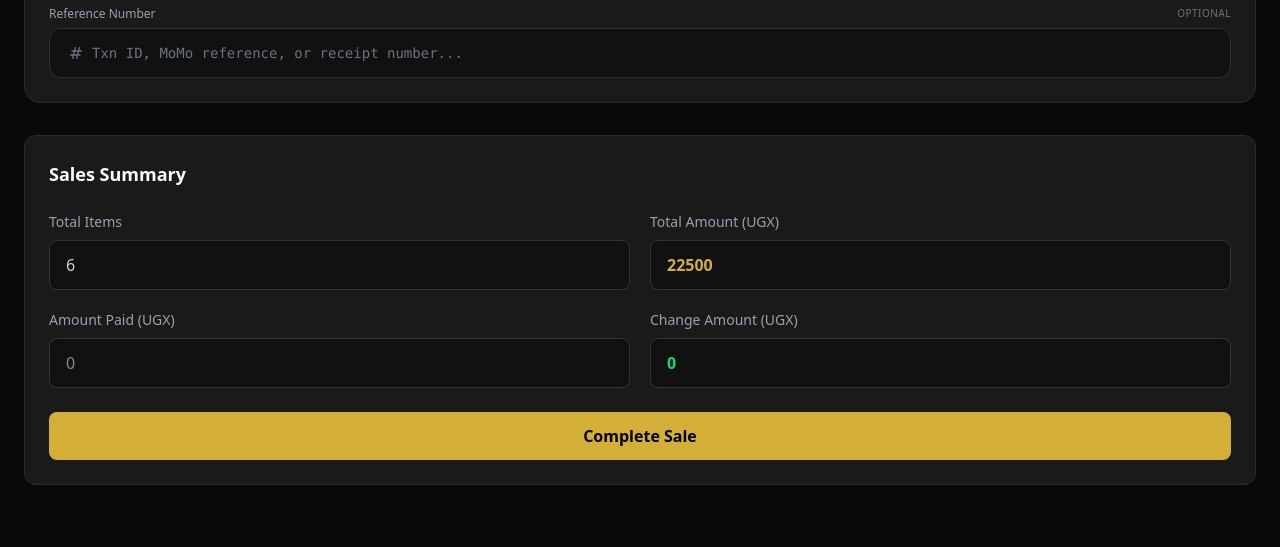
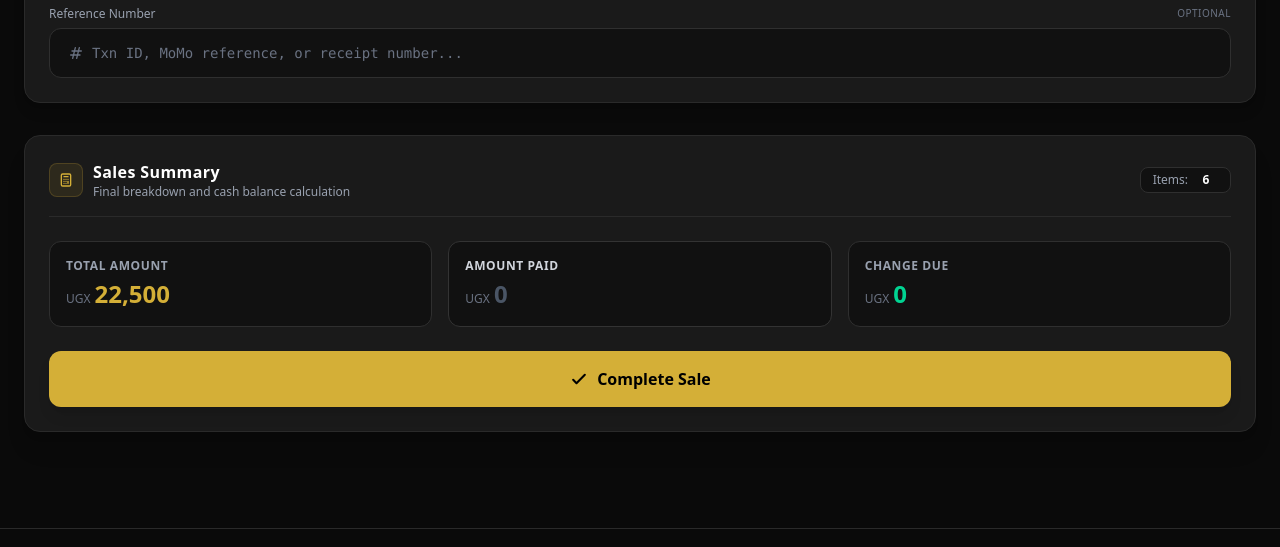
Before and after one commit to Giveth2024/giveth-regina-system, a website with bundled scripts: page public/sales/addSales.html in a window 1280 px wide. Shown: the part 2180-2727 px from the top of the page. Built offline with nearby package versions, Linux system fonts and the light colour scheme; no server answers.

Commit message:
Updated the sales summary page with a better layout and design

```diff
--- a/public/sales/addSales.html
+++ b/public/sales/addSales.html
@@ -1328,79 +1328,143 @@
       <!-- SALES SUMMARY -->
       <!-- ========================================= -->
 
-      <section class="bg-[#1A1A1A] border border-[#2A2A2A] rounded-xl p-6 mt-8">
-        <h2 class="text-lg font-semibold text-white mb-6">Sales Summary</h2>
+      <section
+        class="bg-[#1A1A1A] border border-[#2A2A2A] rounded-2xl p-5 md:p-6 mt-8 shadow-xl"
+      >
+        <!-- Header -->
+        <div
+          class="flex items-center justify-between pb-4 mb-6 border-b border-[#2A2A2A]"
+        >
+          <div class="flex items-center gap-2.5">
+            <div
+              class="p-2 bg-[#D4AF37]/10 rounded-lg text-[#D4AF37] border border-[#D4AF37]/20"
+            >
+              <svg
+                class="w-4 h-4"
+                fill="none"
+                stroke="currentColor"
+                viewBox="0 0 24 24"
+              >
+                <path
+                  stroke-linecap="round"
+                  stroke-linejoin="round"
+                  stroke-width="2"
+                  d="M9 7h6m0 10v-3m-3 3h.01M9 17h.01M9 14h.01M12 14h.01M15 11h.01M12 11h.01M9 11h.01M7 21h10a2 2 0 002-2V5a2 2 0 00-2-2H7a2 2 0 00-2 2v14a2 2 0 002 2z"
+                />
+              </svg>
+            </div>
+            <div>
+              <h2 class="text-base font-bold text-white tracking-wide">
+                Sales Summary
+              </h2>
+              <p class="text-xs text-gray-400">
+                Final breakdown and cash balance calculation
+              </p>
+            </div>
+          </div>
 
-        <div class="grid md:grid-cols-2 gap-5">
-          <!-- Total Items -->
-          <div>
-            <label class="block text-sm text-gray-400 mb-2">
-              Total Items
-            </label>
-
+          <!-- Quick Item Badge -->
+          <div
+            class="flex items-center gap-1.5 bg-[#111111] border border-[#2F2F2F] px-3 py-1 rounded-lg"
+          >
+            <span class="text-xs text-gray-400">Items:</span>
             <input
               id="total_items"
-              type="number"
+              type="text"
               readonly
               value="6"
-              class="w-full bg-[#111111] border border-[#333333] rounded-lg px-4 py-3 text-gray-300"
+              class="w-6 text-xs font-bold text-white bg-transparent text-center focus:outline-none cursor-default"
             />
           </div>
+        </div>
 
-          <!-- Total Amount -->
-          <div>
-            <label class="block text-sm text-gray-400 mb-2">
-              Total Amount (UGX)
-            </label>
-
+        <!-- Summary Grid -->
+        <div class="grid md:grid-cols-3 gap-4 mb-6">
+          <!-- 1. Total Amount Display Tile -->
+          <div
+            class="bg-[#111111] border border-[#2F2F2F] rounded-xl p-4 flex flex-col justify-between"
+          >
+            <span
+              class="text-xs font-semibold text-gray-400 uppercase tracking-wider mb-1"
+            >
+              Total Amount
+            </span>
+            <div class="flex items-baseline gap-1">
+              <span class="text-xs font-medium text-gray-500">UGX</span>
               <input
                 id="total_amount"
-              type="number"
+                type="text"
                 readonly
-              value="22500"
-              class="w-full bg-[#111111] border border-[#333333] rounded-lg px-4 py-3 text-[#D4AF37] font-semibold"
+                value="22,500"
+                class="w-full bg-transparent text-2xl font-black text-[#D4AF37] focus:outline-none cursor-default"
               />
             </div>
+          </div>
 
-          <!-- Amount Paid -->
-          <div>
-            <label class="block text-sm text-gray-400 mb-2">
-              Amount Paid (UGX)
+          <!-- 2. Amount Paid (Active Input) -->
+          <div
+            class="bg-[#111111] border border-[#333333] focus-within:border-[#D4AF37] focus-within:ring-1 focus-within:ring-[#D4AF37] rounded-xl p-4 transition duration-150"
+          >
+            <label
+              for="amount_paid"
+              class="block text-xs font-semibold text-gray-300 uppercase tracking-wider mb-1"
+            >
+              Amount Paid
             </label>
-
+            <div class="flex items-baseline gap-1">
+              <span class="text-xs font-medium text-gray-500">UGX</span>
               <input
                 id="amount_paid"
                 type="number"
                 placeholder="0"
-              class="w-full bg-[#111111] border border-[#333333] rounded-lg px-4 py-3 text-white focus:outline-none focus:border-[#D4AF37]"
-            />
-          </div>
-
-          <!-- Change Amount -->
-          <div>
-            <label class="block text-sm text-gray-400 mb-2">
-              Change Amount (UGX)
-            </label>
-
-            <input
-              id="change_amount"
-              type="number"
-              readonly
-              value="0"
-              class="w-full bg-[#111111] border border-[#333333] rounded-lg px-4 py-3 text-green-400 font-semibold"
+                class="w-full bg-transparent text-2xl font-black text-white placeholder-gray-600 focus:outline-none"
               />
             </div>
           </div>
 
-        <!-- Checkout Button -->
-        <div class="mt-6">
+          <!-- 3. Change Due Display Tile -->
+          <div
+            class="bg-[#111111] border border-[#2F2F2F] rounded-xl p-4 flex flex-col justify-between"
+          >
+            <span
+              class="text-xs font-semibold text-gray-400 uppercase tracking-wider mb-1"
+            >
+              Change Due
+            </span>
+            <div class="flex items-baseline gap-1">
+              <span class="text-xs font-medium text-gray-500">UGX</span>
+              <input
+                id="change_amount"
+                type="text"
+                readonly
+                value="0"
+                class="w-full bg-transparent text-2xl font-black text-emerald-400 focus:outline-none cursor-default"
+              />
+            </div>
+          </div>
+        </div>
+
+        <!-- Complete Sale CTA Button -->
         <button
           id="completeSale"
-            class="w-full bg-[#D4AF37] hover:bg-yellow-500 text-black font-semibold py-3 rounded-lg transition"
+          type="button"
+          class="w-full bg-[#D4AF37] hover:bg-[#c39f2e] active:scale-[0.99] text-black font-extrabold text-base py-4 rounded-xl shadow-lg transition duration-150 flex items-center justify-center gap-2 cursor-pointer"
         >
-            Complete Sale
+          <svg
+            class="w-5 h-5"
+            fill="none"
+            stroke="currentColor"
+            viewBox="0 0 24 24"
+          >
+            <path
+              stroke-linecap="round"
+              stroke-linejoin="round"
+              stroke-width="2.5"
+              d="M5 13l4 4L19 7"
+            />
+          </svg>
+          <span>Complete Sale</span>
         </button>
-        </div>
       </section>
     </main>
 
```
Also changed, not shown: public/css/output.css. Lines whose indentation alone changed are shown as unchanged.
